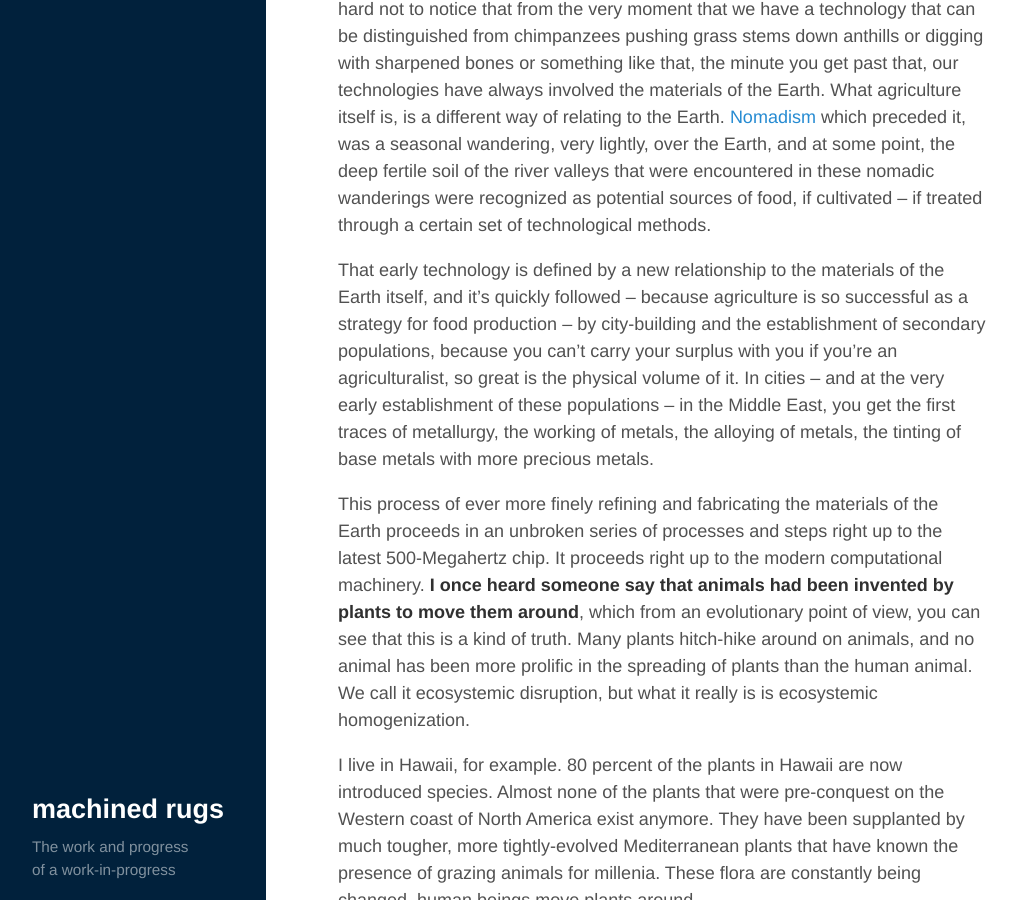
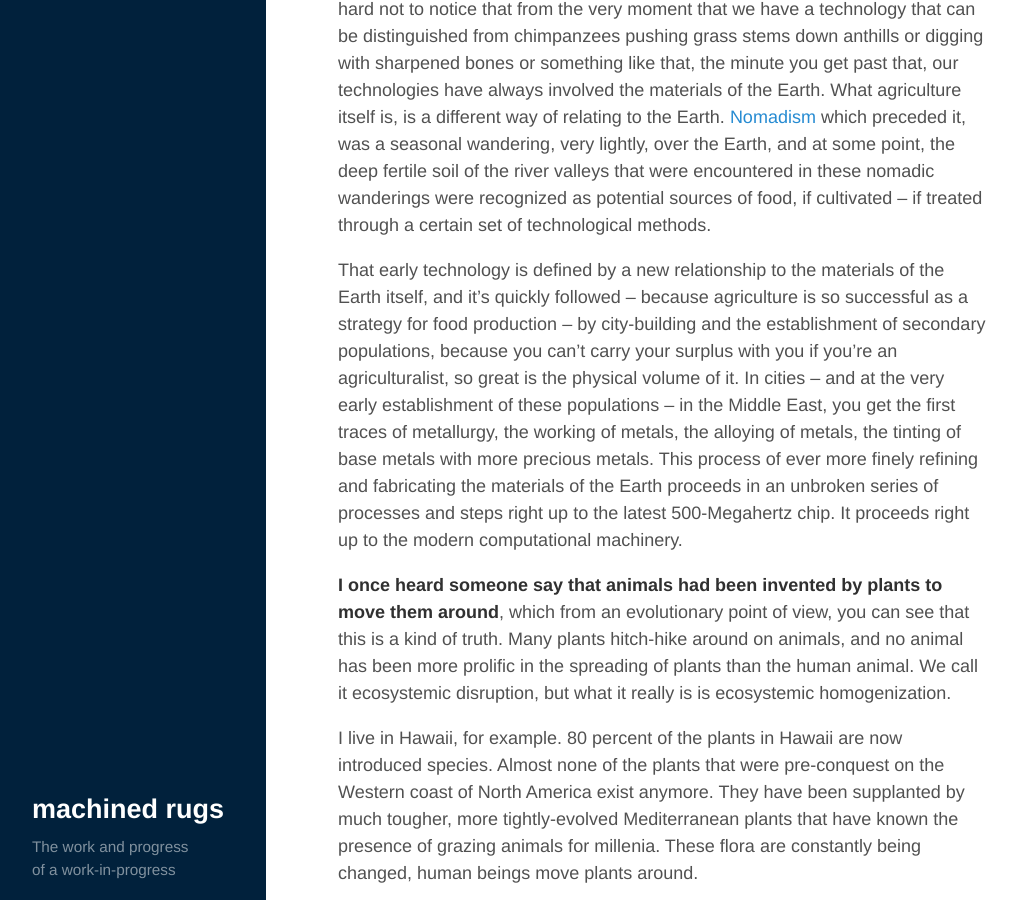
Before and after one commit to erdence/erdence.github.io, a Jekyll site: the page built from _posts/2015-10-29-mckenna-machines.markdown, in a window 1280 px wide and 900 px high, scrolled down 6705 px. Shown: the whole window, without its empty margins (4-1021 px from the left). Built offline with Jekyll 4.4.1, drawn with Linux system fonts in a browser that asks for light colours.

```diff
--- a/_posts/2015-10-29-mckenna-machines.markdown
+++ b/_posts/2015-10-29-mckenna-machines.markdown
@@ -70,9 +70,9 @@ How to make gold out of this situation? In other words, how to see this as a nat
 
 When you stand off and look at human beings and their technologies, it's very hard not to notice that from the very moment that we have a technology that can be distinguished from chimpanzees pushing grass stems down anthills or digging with sharpened bones or something like that, the minute you get past that, our technologies have always involved the materials of the Earth. What agriculture itself is, is a different way of relating to the Earth. [Nomadism](https://en.wikipedia.org/wiki/Nomad) which preceded it, was a seasonal wandering, very lightly, over the Earth, and at some point, the deep fertile soil of the river valleys that were encountered in these nomadic wanderings were recognized as potential sources of food, if cultivated -- if treated through a certain set of technological methods.
 
-That early technology is defined by a new relationship to the materials of the Earth itself, and it's quickly followed -- because agriculture is so successful as a strategy for food production -- by city-building and the establishment of secondary populations, because you can't carry your surplus with you if you're an agriculturalist, so great is the physical volume of it. In cities -- and at the very early establishment of these populations -- in the Middle East, you get the first traces of metallurgy, the working of metals, the alloying of metals, the tinting of base metals with more precious metals.
+That early technology is defined by a new relationship to the materials of the Earth itself, and it's quickly followed -- because agriculture is so successful as a strategy for food production -- by city-building and the establishment of secondary populations, because you can't carry your surplus with you if you're an agriculturalist, so great is the physical volume of it. In cities -- and at the very early establishment of these populations -- in the Middle East, you get the first traces of metallurgy, the working of metals, the alloying of metals, the tinting of base metals with more precious metals. This process of ever more finely refining and fabricating the materials of the Earth proceeds in an unbroken series of processes and steps right up to the latest 500-Megahertz chip. It proceeds right up to the modern computational machinery.
 
-This process of ever more finely refining and fabricating the materials of the Earth proceeds in an unbroken series of processes and steps right up to the latest 500-Megahertz chip. It proceeds right up to the modern computational machinery. **I once heard someone say that animals had been invented by plants to move them around**, which from an evolutionary point of view, you can see that this is a kind of truth. Many plants hitch-hike around on animals, and no animal has been more prolific in the spreading of plants than the human animal. We call it ecosystemic disruption, but what it really is is ecosystemic homogenization.
+**I once heard someone say that animals had been invented by plants to move them around**, which from an evolutionary point of view, you can see that this is a kind of truth. Many plants hitch-hike around on animals, and no animal has been more prolific in the spreading of plants than the human animal. We call it ecosystemic disruption, but what it really is is ecosystemic homogenization.
 
 I live in Hawaii, for example. 80 percent of the plants in Hawaii are now introduced species. Almost none of the plants that were pre-conquest on the Western coast of North America exist anymore. They have been supplanted by much tougher, more tightly-evolved Mediterranean plants that have known the presence of grazing animals for millenia. These flora are constantly being changed, human beings move plants around.
 
```
